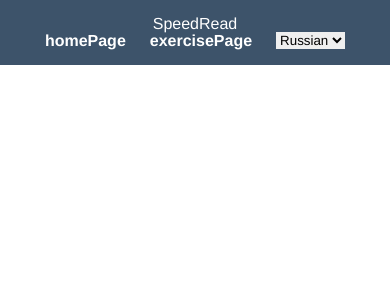
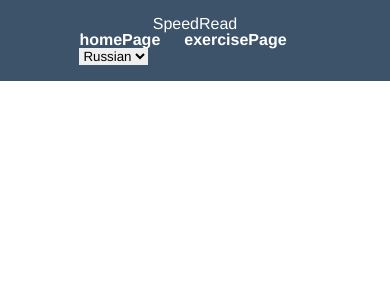
Before and after one commit to gasheva/Speed_Reader, a Vue app: page / in a window 390 px wide. Shown: the top 300 px of the page. Built offline with nearby package versions, Linux system fonts and the light colour scheme.

Commit message:
feat: add breakpoints

```diff
--- a/src/App.vue
+++ b/src/App.vue
@@ -1,14 +1,40 @@
 <template>
-  <the-navigation class="wrapper"/>
+  <the-header class="wrapper"/>
   <router-view class="wrapper"/>
 </template>
 
-<script>
-import TheNavigation from '@/components/app/Navigation/TheNavigation';
+<script lang="ts">
+import TheHeader from '@/components/app/Navigation/TheHeader.vue';
+import {computed, onMounted, onUnmounted, ref, watch} from "vue";
+import {getBreakPoint} from "@/utils/utils";
+import {useStore} from "vuex";
 
 export default {
-  components: {TheNavigation},
-};
+  components: {TheHeader},
+  setup() {
+    const store = useStore();
+    const windowWidth = ref(0);
+    let breakpoint = computed(() => store.getters.getBreakpoint);
+    const handleResize = (() => {
+      windowWidth.value = window.innerWidth;
+    });
+
+    watch(windowWidth, (width) => {
+      let br = getBreakPoint(width);
+      if (breakpoint.value !== br) {
+        store.commit('setBreakpoint', br)
+      }
+    }, {immediate: true});
+
+    onMounted(() => {
+      window.addEventListener('resize', handleResize);
+    });
+
+    onUnmounted(() => {
+      window.removeEventListener('resize', handleResize);
+    })
+  },
+}
 </script>
 
 <style lang="scss">
--- /dev/null
+++ b/src/components/app/Navigation/TheHeader.vue
@@ -0,0 +1,83 @@
+<template>
+  <header class="header">
+    <label class="header__start logo">SpeedRead</label>
+    <div class="header__end">
+      <div v-if="isScreenSmall">
+        <button class="burger">Burger</button>
+      </div>
+      <div v-else>
+        <ul class="navigation">
+          <router-link v-for="link in links" :key="link.name" :to="link.route" class="navigation-item">
+            <span class="navigation-item__icon icon"></span>
+            <span>{{ t(link.label) }}</span>
+          </router-link>
+        </ul>
+        <the-locale-switcher/>
+      </div>
+    </div>
+  </header>
+</template>
+
+<script lang="ts">
+import links from '@/components/app/Navigation/data/index'
+import TheLocaleSwitcher from "@/components/app/Navigation/TheLocaleSwitcher.vue";
+import {useI18n} from "vue-i18n";
+import {computed} from "vue";
+import {Breakpoints} from "@/constants/breakpoint.constant";
+import TheMobileSidebar from "@/components/app/Navigation/TheMobileSidebar.vue";
+import {useStore} from 'vuex';
+
+export default {
+  name: 'TheHeader',
+  components: {TheMobileSidebar, TheLocaleSwitcher},
+  setup() {
+    const {t} = useI18n();
+    const store = useStore();
+    let breakpoint = computed<Breakpoints>(() => store.getters.getBreakpoint)
+    let isScreenSmall = computed<Boolean>(
+        () => {
+          return breakpoint.value === Breakpoints.XS || breakpoint.value === Breakpoints.SM
+        })
+    return {
+      links,
+      t,
+      isScreenSmall,
+    };
+  }
+};
+</script>
+
+<style lang="scss" scoped>
+.header {
+  display: flex;
+  justify-content: space-between;
+  align-items: center;
+  text-align: left;
+  padding: 1rem;
+  color: #fff;
+  background-color: #3d536a;
+}
+
+.navigation {
+  display: flex;
+  justify-self: flex-end;
+}
+
+.header__start,
+.header__end {
+  display: flex;
+  align-items: center;
+}
+
+.header img {
+  margin-right: 1rem;
+}
+
+.header a {
+  margin-right: 1.5rem;
+  font-weight: bold;
+  color: #fff;
+  text-decoration: none;
+}
+
+</style>
--- /dev/null
+++ b/src/components/app/Navigation/TheMobileSidebar.vue
@@ -0,0 +1,13 @@
+<template>
+
+</template>
+
+<script>
+export default {
+  name: "TheMobileSidebar"
+}
+</script>
+
+<style scoped>
+
+</style>
--- a/src/components/app/Navigation/TheNavigation.vue
+++ /dev/null
@@ -1,60 +0,0 @@
-<template>
-  <nav class="navigation">
-    <label class="navigation__start logo">SpeedRead</label>
-    <div class="navigation__end">
-      <ul class="navigation__links">
-        <the-navigation-item v-for="link in links" :key="link.name" :link="link"/>
-      </ul>
-      <the-locale-switcher/>
-    </div>
-  </nav>
-</template>
-
-<script lang="ts">
-import links from '@/components/app/Navigation/data/index'
-import TheNavigationItem from '@/components/app/Navigation/TheNavigationItem.vue';
-import TheLocaleSwitcher from "@/components/app/Navigation/TheLocaleSwitcher.vue";
-
-export default {
-  name: 'TheNavigation',
-  components: {TheLocaleSwitcher, TheNavigationItem},
-  setup() {
-    return {links};
-  }
-};
-</script>
-
-<style lang="scss" scoped>
-.navigation {
-  display: flex;
-  justify-content: space-between;
-  align-items: center;
-  text-align: left;
-  padding: 1rem;
-  color: #fff;
-  background-color: #3d536a;
-}
-
-.navigation__links {
-  display: flex;
-  justify-self: flex-end;
-}
-
-.navigation__start,
-.navigation__end {
-  display: flex;
-  align-items: center;
-}
-
-.navigation img {
-  margin-right: 1rem;
-}
-
-.navigation a {
-  margin-right: 1.5rem;
-  font-weight: bold;
-  color: #fff;
-  text-decoration: none;
-}
-
-</style>
--- a/src/components/app/Navigation/TheNavigationItem.vue
+++ /dev/null
@@ -1,32 +0,0 @@
-<template>
-  <router-link :to="link.route" class="navigation-item">
-    <span class="navigation-item__icon icon"></span>
-    <span>{{ t(link.label) }}</span>
-  </router-link>
-</template>
-
-<script lang="ts">
-import {PropType} from "vue";
-import {Link} from "@/components/app/Navigation/data/link.interface";
-import {useI18n} from "vue-i18n";
-
-export default {
-  name: 'TheNavigationItem',
-  props: {
-    link: {
-      type: Object as PropType<Link>,
-      required: true
-    }
-  },
-  setup() {
-    const {t, locale} = useI18n();
-    return {
-      t
-    };
-  }
-};
-</script>
-
-<style scoped>
-
-</style>
--- /dev/null
+++ b/src/constants/breakpoint.constant.ts
@@ -0,0 +1,3 @@
+export const enum Breakpoints {
+    XXL, XL, LG, MD, SM, XS
+}
--- a/src/store/index.ts
+++ b/src/store/index.ts
@@ -1,9 +1,18 @@
 import {createStore} from 'vuex'
+import {Breakpoints} from "@/constants/breakpoint.constant";
 
 export default createStore({
-  state: {},
-  getters: {},
-  mutations: {},
-  actions: {},
-  modules: {}
+    state: {
+        breakpoint: Breakpoints.XL,
+    },
+    getters: {
+        getBreakpoint: state => state.breakpoint
+    },
+    mutations: {
+        setBreakpoint(state, br) {
+            state.breakpoint = br;
+        }
+    },
+    actions: {},
+    modules: {}
 })
--- /dev/null
+++ b/src/utils/utils.ts
@@ -0,0 +1,20 @@
+import {Breakpoints} from "@/constants/breakpoint.constant";
+
+export function getBreakPoint(windowWidth: Number): Breakpoints | undefined {
+    switch (true) {
+        case windowWidth >= 1400:
+            return Breakpoints.XXL;
+        case windowWidth >= 1200:
+            return Breakpoints.XL;
+        case windowWidth >= 992:
+            return Breakpoints.LG;
+        case windowWidth >= 768:
+            return Breakpoints.MD;
+        case windowWidth >= 576:
+            return Breakpoints.SM;
+        case windowWidth > 0:
+            return Breakpoints.XS;
+        default:
+            return Breakpoints.XL;
+    }
+}
```
